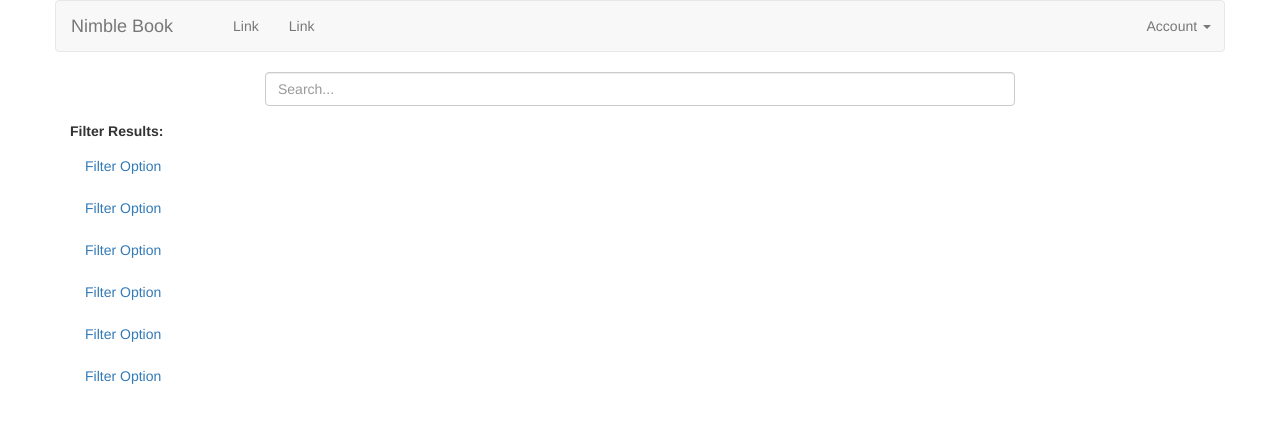
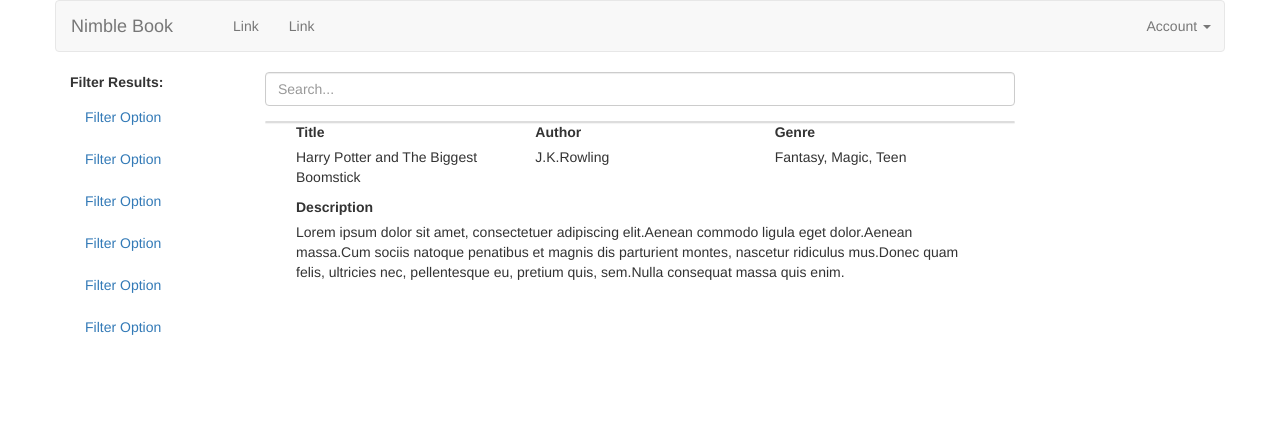
Before and after one commit to Rodhlann/NimbleBook, a React (Create React App) app in the folder nimble-book/: page / in a window 1280 px wide. Shown: the top 422 px of the page. Built offline with nearby package versions, Linux system fonts and the light colour scheme.

Commit message:
Add content view and change page orientation

```diff
--- a/nimble-book/src/App.js
+++ b/nimble-book/src/App.js
@@ -1,5 +1,5 @@
 import React, { Component } from 'react';
-import { ControlLabel, Navbar, Nav, NavItem, NavDropdown, MenuItem, FormGroup, FormControl, Grid, Row, Col } from 'react-bootstrap';
+import { Panel, ControlLabel, Navbar, Nav, NavItem, NavDropdown, MenuItem, FormGroup, FormControl, Grid, Row, Col } from 'react-bootstrap';
 
 class App extends Component {
   render() {
@@ -9,11 +9,13 @@ class App extends Component {
           <NavBar/>
         </Row>
         <Row className="show-grid">
+          <Col xs={2}>
+            <Menu/>
+          </Col>
+          <Col xs={8}>
             <Search/>
-        </Row>
-        <Row className="show-grid">
-          <Menu/>
             <SearchContent/>
+          </Col>
         </Row>
         <Row className="show-grid">
           <AdView/>
@@ -63,13 +65,11 @@ class NavBar extends Component {
 class Search extends Component {
   render() {
     return (
-      <Col xs={8} mdPush={2}>
       <form>
         <FormGroup controlId="search" >
           <FormControl type="text" placeholder="Search..."/>
         </FormGroup>
       </form>
-      </Col>
     );
   }
 }
@@ -77,8 +77,8 @@ class Search extends Component {
 class Menu extends Component {
   render() {
     return (
-      <Col xs={2}>
-        <ControlLabel>Filter Results:</ControlLabel>
+      <div>
+        <ControlLabel>Filter Results: </ControlLabel>
         <Nav controlId="menu" bsStyle="pills" stacked>
           <NavItem eventKey={1}>Filter Option</NavItem>
           <NavItem eventKey={2}>Filter Option</NavItem>
@@ -87,7 +87,7 @@ class Menu extends Component {
           <NavItem eventKey={5}>Filter Option</NavItem>
           <NavItem eventKey={6}>Filter Option</NavItem>
         </Nav>
-      </Col>
+      </div>
     );
   }
 }
@@ -95,9 +95,7 @@ class Menu extends Component {
 class SearchContent extends Component {
   render() {
     return (
-      <Col xs={8}>
         <SearchResult/>
-      </Col>
     );
   }
 }
@@ -105,7 +103,26 @@ class SearchContent extends Component {
 class SearchResult extends Component {
   render() {
     return (
-      <div></div>
+      <Panel>
+        <Col xs={12}>
+          <Col xs={12} md={4}>
+            <label>Title</label>
+            <p>Harry Potter and The Biggest Boomstick</p>
+          </Col>
+          <Col xs={12} md={4}>
+            <label>Author</label>
+            <p>J.K.Rowling</p>
+          </Col>
+          <Col xs={12} md={4}>
+            <label>Genre</label>
+            <p>Fantasy, Magic, Teen</p>
+          </Col>
+          <Col xs={12}>
+            <label>Description</label>
+            <p>Lorem ipsum dolor sit amet, consectetuer adipiscing elit.Aenean commodo ligula eget dolor.Aenean massa.Cum sociis natoque penatibus et magnis dis parturient montes, nascetur ridiculus mus.Donec quam felis, ultricies nec, pellentesque eu, pretium quis, sem.Nulla consequat massa quis enim.</p>
+          </Col>
+        </Col>
+      </Panel>
     );
   }
 }
```
Lines whose indentation alone changed are shown as unchanged.
